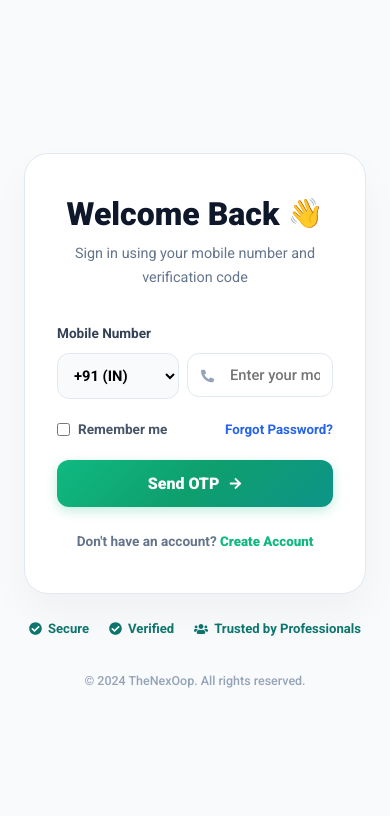
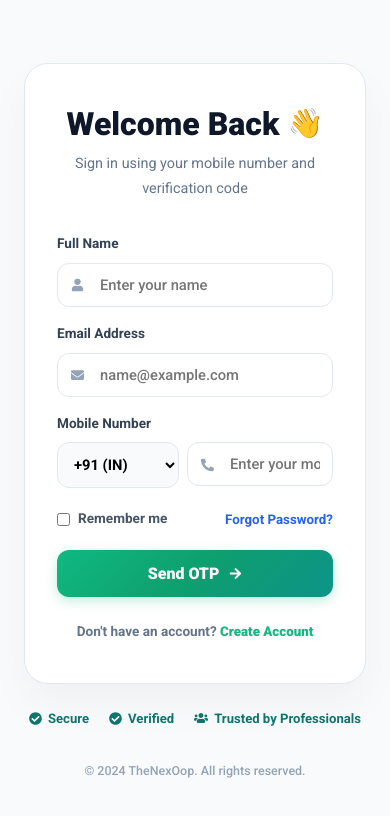
Before and after one commit to HitaishiDevarapalli/VENTURO, a React (Vite) app: page / in a window 390 px wide. Shown: the top 816 px of the page. Built offline with nearby package versions, Linux system fonts and the light colour scheme.

Commit message:
feat-add-details-to-phone-login-flow

```diff
--- a/src/components/LoginPage.tsx
+++ b/src/components/LoginPage.tsx
@@ -32,6 +32,8 @@ export const LoginPage: React.FC = () => {
   const [loginOtpSent, setLoginOtpSent] = useState(false);
   const [loginOtpInput, setLoginOtpInput] = useState('');
   const [countryCode, setCountryCode] = useState('+91');
+  const [loginName, setLoginName] = useState('');
+  const [loginEmail, setLoginEmail] = useState('');
 
   // Register inputs
   const [registerName, setRegisterName] = useState('');
@@ -433,8 +435,16 @@ export const LoginPage: React.FC = () => {
                  setError('');
                  setSuccess('');
                  if (!loginOtpSent) {
+                   if (!loginName.trim()) {
+                     setError('Full Name is required');
+                     return;
+                   }
                    if (!loginMobile.trim() || loginMobile.length < 10) {
                      setError('Please enter a valid 10-digit mobile number');
+                     return;
+                   }
+                   if (!loginEmail.trim() || !loginEmail.includes('@')) {
+                     setError('Please enter a valid email address');
                      return;
                    }
                    setLoading(true);
@@ -456,13 +466,80 @@ export const LoginPage: React.FC = () => {
                    setLoading(true);
                    setTimeout(() => {
                      setLoading(false);
-                     loginWithGmail(`${loginMobile}@gmail.com`, 'Verified Investor');
+                     loginWithGmail(loginEmail, 'Verified Investor', loginName, `${countryCode} ${loginMobile}`);
                    }, 800);
                  }
                }}
                style={{ display: 'flex', flexDirection: 'column', gap: '20px' }}
              >
                {!loginOtpSent ? (
+                 <div style={{ display: 'flex', flexDirection: 'column', gap: '16px' }}>
+                   <div>
+                     <label style={{ display: 'block', fontSize: '0.85rem', fontWeight: 700, color: '#334155', marginBottom: '8px' }}>
+                       Full Name
+                     </label>
+                     <div style={{ position: 'relative' }}>
+                       <input
+                         type="text"
+                         required
+                         placeholder="Enter your name"
+                         value={loginName}
+                         onChange={(e) => {
+                           setLoginName(e.target.value);
+                           setError('');
+                         }}
+                         style={{
+                           width: '100%',
+                           padding: '12px 12px 12px 42px',
+                           borderRadius: '12px',
+                           border: '1.5px solid #E2E8F0',
+                           fontSize: '0.92rem',
+                           fontWeight: 500,
+                           outline: 'none',
+                           color: '#0F172A',
+                           boxSizing: 'border-box',
+                           transition: 'border-color 0.2s',
+                         }}
+                         onFocus={(e) => (e.currentTarget.style.borderColor = '#10B981')}
+                         onBlur={(e) => (e.currentTarget.style.borderColor = '#E2E8F0')}
+                       />
+                       <FaUser style={{ position: 'absolute', left: '14px', top: '50%', transform: 'translateY(-50%)', color: '#94A3B8', fontSize: '13px' }} />
+                     </div>
+                   </div>
+
+                   <div>
+                     <label style={{ display: 'block', fontSize: '0.85rem', fontWeight: 700, color: '#334155', marginBottom: '8px' }}>
+                       Email Address
+                     </label>
+                     <div style={{ position: 'relative' }}>
+                       <input
+                         type="email"
+                         required
+                         placeholder="name@example.com"
+                         value={loginEmail}
+                         onChange={(e) => {
+                           setLoginEmail(e.target.value);
+                           setError('');
+                         }}
+                         style={{
+                           width: '100%',
+                           padding: '12px 12px 12px 42px',
+                           borderRadius: '12px',
+                           border: '1.5px solid #E2E8F0',
+                           fontSize: '0.92rem',
+                           fontWeight: 500,
+                           outline: 'none',
+                           color: '#0F172A',
+                           boxSizing: 'border-box',
+                           transition: 'border-color 0.2s',
+                         }}
+                         onFocus={(e) => (e.currentTarget.style.borderColor = '#10B981')}
+                         onBlur={(e) => (e.currentTarget.style.borderColor = '#E2E8F0')}
+                       />
+                       <FaEnvelope style={{ position: 'absolute', left: '14px', top: '50%', transform: 'translateY(-50%)', color: '#94A3B8', fontSize: '13px' }} />
+                     </div>
+                   </div>
+
                    <div>
                      <label style={{ display: 'block', fontSize: '0.85rem', fontWeight: 700, color: '#334155', marginBottom: '8px' }}>
                        Mobile Number
@@ -514,6 +591,7 @@ export const LoginPage: React.FC = () => {
                            onBlur={(e) => (e.currentTarget.style.borderColor = '#E2E8F0')}
                          />
                          <FaPhoneAlt style={{ position: 'absolute', left: '14px', top: '50%', transform: 'translateY(-50%)', color: '#94A3B8', fontSize: '13px' }} />
+                       </div>
                      </div>
                    </div>
                  </div>
--- a/src/components/Navbar.tsx
+++ b/src/components/Navbar.tsx
@@ -478,7 +478,7 @@ export const Navbar: React.FC<NavbarProps> = ({ heroBgIndex: _heroBgIndex, onOpe
                 }}>
                   {user.name.charAt(0).toUpperCase()}
                 </div>
-                <span>{user.name.split(' ')[0]}</span>
+                <span>{user.name}</span>
                 <FaChevronDown style={{ fontSize: '10px', color: '#64748B' }} />
               </button>
 
@@ -492,14 +492,18 @@ export const Navbar: React.FC<NavbarProps> = ({ heroBgIndex: _heroBgIndex, onOpe
                   border: '1px solid #E2E8F0',
                   borderRadius: '12px',
                   boxShadow: '0 10px 25px -5px rgba(0,0,0,0.1)',
-                  minWidth: '180px',
+                  minWidth: '220px',
                   zIndex: 50,
                   overflow: 'hidden',
                   padding: '6px 0'
                 }}>
                   <div style={{ padding: '8px 16px', borderBottom: '1px solid #F1F5F9' }}>
-                    <div style={{ fontSize: '12px', color: '#64748B' }}>Signed in as</div>
-                    <div style={{ fontSize: '13px', fontWeight: 700, color: '#0F172A', overflow: 'hidden', textOverflow: 'ellipsis' }}>{user.email}</div>
+                    <div style={{ fontSize: '11px', color: '#64748B', fontWeight: 600 }}>PROFILE DETAILS</div>
+                    <div style={{ fontSize: '13px', fontWeight: 800, color: '#0F172A', marginTop: '4px' }}>{user.name}</div>
+                    <div style={{ fontSize: '12px', color: '#475569', marginTop: '2px', wordBreak: 'break-all' }}>{user.email}</div>
+                    {user.phone && (
+                      <div style={{ fontSize: '11px', color: '#0D9488', fontWeight: 700, marginTop: '2px' }}>📞 {user.phone}</div>
+                    )}
                   </div>
                   <button
                     onClick={() => {
--- a/src/context/AuthContext.tsx
+++ b/src/context/AuthContext.tsx
@@ -3,6 +3,7 @@ import React, { createContext, useContext, useState, type ReactNode } from 'reac
 export interface User {
   name: string;
   email: string;
+  phone?: string;
   avatar?: string;
   role?: 'Verified Investor' | 'Franchise Partner' | 'Business Buyer' | 'Capital Partner';
 }
@@ -12,7 +13,7 @@ interface AuthContextType {
   isLoginModalOpen: boolean;
   openLoginModal: () => void;
   closeLoginModal: () => void;
-  loginWithGmail: (email: string, role?: string) => void;
+  loginWithGmail: (email: string, role?: string, customName?: string, customPhone?: string) => void;
   logout: () => void;
 }
 
@@ -32,7 +33,7 @@ export const AuthProvider: React.FC<{ children: ReactNode }> = ({ children }) =>
   const openLoginModal = () => setIsLoginModalOpen(true);
   const closeLoginModal = () => setIsLoginModalOpen(false);
 
-  const loginWithGmail = (emailInput: string, role = 'Verified Investor') => {
+  const loginWithGmail = (emailInput: string, role = 'Verified Investor', customName?: string, customPhone?: string) => {
     let email = emailInput.trim();
     if (!email) return;
 
@@ -41,15 +42,21 @@ export const AuthProvider: React.FC<{ children: ReactNode }> = ({ children }) =>
     }
 
     // Extract a nice display name from the gmail address
-    const namePart = email.split('@')[0];
-    const formattedName = namePart
-      .split(/[\.\-_]/)
-      .map(part => part.charAt(0).toUpperCase() + part.slice(1).toLowerCase())
-      .join(' ');
+    let formattedName = '';
+    if (customName && customName.trim()) {
+      formattedName = customName.trim();
+    } else {
+      const namePart = email.split('@')[0];
+      formattedName = namePart
+        .split(/[\.\-_]/)
+        .map(part => part.charAt(0).toUpperCase() + part.slice(1).toLowerCase())
+        .join(' ');
+    }
 
     const newUser: User = {
       name: formattedName || 'Google User',
       email: email,
+      phone: customPhone,
       avatar: `https://ui-avatars.com/api/?name=${encodeURIComponent(formattedName || 'G')}&background=0D9488&color=fff&size=128&bold=true`,
       role: role as any
     };
```
Lines whose indentation alone changed are shown as unchanged.
